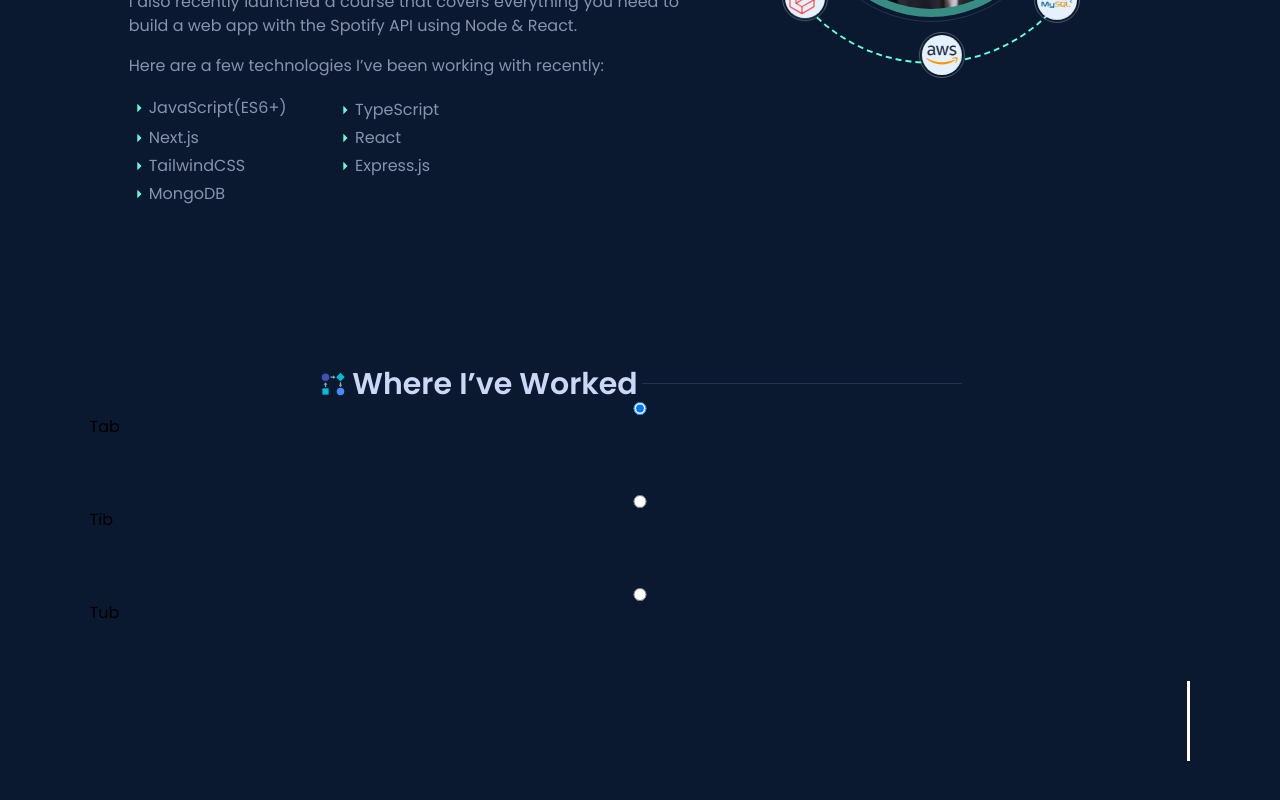
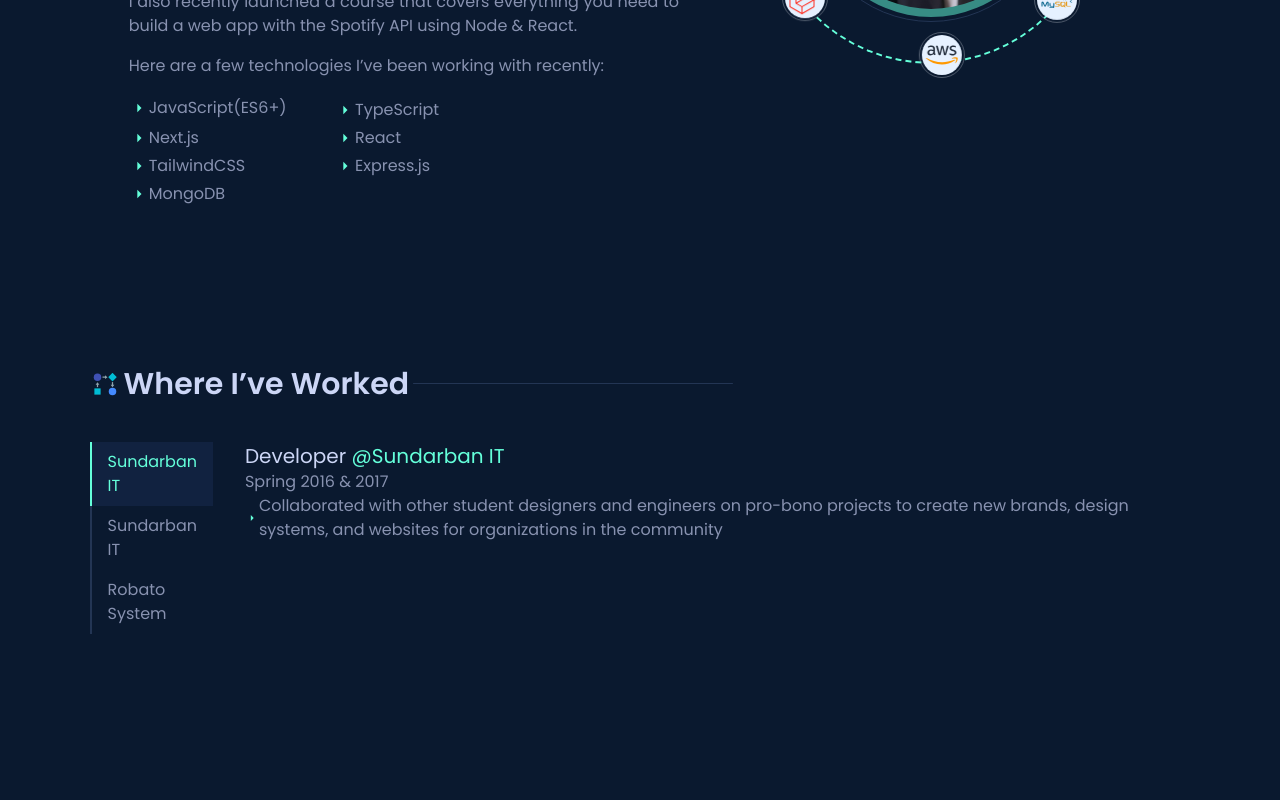
Before and after one commit to mahamudulhasan-me/mahamudul-hasan, a Next.js app: page / in a window 1280 px wide. Shown: the part 1269-2069 px from the top of the page. After the commit the page ends 1983 px from the top, so only its background shows below. Built offline with nearby package versions, Linux system fonts and the light colour scheme.

Commit message:
update project section

```diff
--- a/src/app/page.js
+++ b/src/app/page.js
@@ -28,7 +28,7 @@
 ];
 export default function Home() {
   return (
-    <main className="container mx-auto px-[7%] relative w-full">
+    <main className="container mx-auto px-[7%] relative w-full z-30">
       <HeroSection />
       <About />
       <Jobs />
--- a/src/components/Sections/Jobs/JobTabs.css
+++ b/src/components/Sections/Jobs/JobTabs.css
@@ -1,44 +1,24 @@
-.tabs {
-  /* Other styles remain unchanged */
-  min-width: unset; /* Remove min-width to allow vertical layout */
-  display: flex; /* Use flexbox to arrange items vertically */
-  flex-direction: column; /* Arrange items in a column */
-  height: 400px; /* Adjust the height as needed */
+/* JobTabs.css */
+.slider {
+  position: absolute;
+  bottom: 0;
+  left: 0;
+  width: 100px; /* Adjust as needed */
+  height: 4px;
+  background-color: #39bcd3;
+  transition: left 0.3s ease;
 }
 
-label,
-#slider {
-  /* Other styles remain unchanged */
-  width: auto; /* Adjust width as needed */
-  height: 80px; /* Adjust height as needed */
+.active {
+  color: #39bcd3;
 }
 
-.content {
-  /* Other styles remain unchanged */
-  top: unset; /* Remove top positioning */
-  bottom: unset; /* Remove bottom positioning */
-  left: 200px; /* Adjust left positioning for content */
-  right: 0; /* Remove right positioning */
-  width: calc(100% - 200px); /* Calculate width for content */
-  height: 100%; /* Set height to 100% */
-  display: none; /* Hide content initially */
+.active::before {
+  content: "";
+  position: absolute;
+  bottom: -4px;
+  left: 0;
+  width: 100%;
+  height: 4px;
+  background-color: #39bcd3;
 }
-
-#slider {
-  /* Other styles remain unchanged */
-  border-bottom: none; /* Remove border-bottom */
-  border-right: 3px solid white; /* Add border-right for slider */
-  margin: 0px; /* Remove margin */
-  transform: translate(0px, -400px); /* Adjust initial position */
-}
-
-/* Adjust transformations for checked radio buttons */
-[type="radio"]:checked ~ #slider {
-  transform: translate(0px, 0px);
-}
-
-[type="radio"],
-#slider {
-  /* Other styles remain unchanged */
-  transition: transform 0.5s; /* Add transition */
-}
--- a/src/components/Sections/Jobs/Jobs.jsx
+++ b/src/components/Sections/Jobs/Jobs.jsx
@@ -1,39 +1,83 @@
 "use client";
 import { useState } from "react";
 import { FcWorkflow } from "react-icons/fc";
+import { MdArrowRight } from "react-icons/md";
 import "./JobTabs.css";
+
+const jobTabs = [
+  {
+    name: "Sundarban IT",
+    content: "Sundarban IT",
+    tabIndex: 1,
+  },
+  {
+    name: "Sundarban IT",
+    content: "Sundarban IT",
+    tabIndex: 2,
+  },
+  {
+    name: "Robato System ",
+    content: "Sundarban IT",
+    tabIndex: 3,
+  },
+];
+
 const Jobs = () => {
-  const [sliderStyle, setSliderStyle] = useState({});
+  const [tabIndex, setTabIndex] = useState(1);
 
-  const handleTabClick = (event) => {
-    const position = event.target.parentElement.offsetTop;
-    const height = event.target.parentElement.clientHeight;
-    setSliderStyle({ top: position, height: height });
+  const handleTabClick = (tabIndex) => {
+    setTabIndex(tabIndex);
   };
 
   return (
-    <section className="w-full py-20">
-      <div className="flex justify-center items-center space-x-1">
+    <section className="py-20 flex flex-col justify-center items-center">
+      <div className="w-full flex items-center space-x-1">
         <FcWorkflow size={30} />
         <h2 className="text-slate-lightest font-semibold text-3xl ">
           Where I’ve Worked
         </h2>
         <div className="w-80 h-[1px] rounded-md bg-navy-lightest "></div>
       </div>
-      <div className="tabs">
-        <input type="radio" id="r1" name="t" checked />
-        <label htmlFor="r1">Tab</label>
-        <div className="content">Content</div>
-
-        <input type="radio" id="r2" name="t" />
-        <label htmlFor="r2">Tib</label>
-        <div className="content">Article</div>
-
-        <input type="radio" id="r3" name="t" />
-        <label htmlFor="r3">Tub</label>
-        <div className="content">Stuff</div>
-
-        <div id="slider"></div>
+      <div className="w-full">
+        <div className="flex text-slate-dark gap-8 mt-10 ">
+          <nav>
+            <ul className="">
+              {jobTabs.map((tab) => (
+                <li
+                  onClick={() => handleTabClick(tab?.tabIndex)}
+                  key={tab.name}
+                  className={`${
+                    tabIndex === tab?.tabIndex
+                      ? "bg-navy-light text-green border-l-green active-tab"
+                      : "bg-transparent"
+                  } hover:bg-navy-light px-4 py-2 hover:text-green border-l-2 border-navy-lightest hover:border-l-green transition-all cursor-pointer`}
+                >
+                  {tab.name}
+                </li>
+              ))}
+            </ul>
+          </nav>
+          <div>
+            {tabIndex === 1 && (
+              <div>
+                <h3 className="text-slate-lightest  text-xl ">
+                  Developer <span className="hovered-text">@Sundarban IT</span>
+                </h3>
+                <p>Spring 2016 & 2017</p>
+                <div>
+                  <p className="flex items-center space-x-2">
+                    <MdArrowRight className="text-green text-xl" />
+                    Collaborated with other student designers and engineers on
+                    pro-bono projects to create new brands, design systems, and
+                    websites for organizations in the community
+                  </p>
+                </div>
+              </div>
+            )}
+            {tabIndex === 2 && <p>job details 2</p>}
+            {tabIndex === 3 && <p>job details 3</p>}
+          </div>
+        </div>
       </div>
     </section>
   );
```
